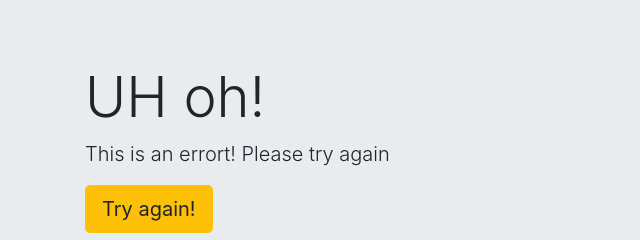
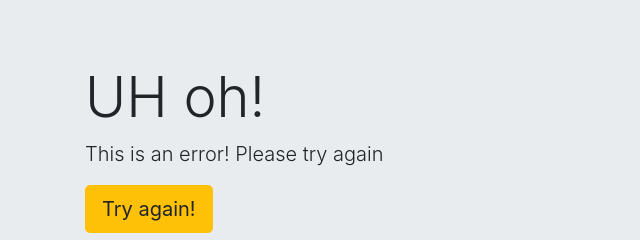
Before and after one commit to Verysatisfied/Newsletter-signup-, a website: page failure.html in a window 1280 px wide. Shown: the top 240 px of the page, 0-640 px from the left. Drawn offline with nearby package versions, Linux system fonts and the light colour scheme.

Commit message:
Create failure.html

```diff
--- a/failure.html
+++ b/failure.html
@@ -15,7 +15,7 @@
     <div class="jumbotron jumbotron-fluid">
         <div class="container">
             <h1 class="display-4">UH oh!</h1>
-            <p class="lead">This is an errort! Please try again</p>
+            <p class="lead">This is an error! Please try again</p>
             <form action="/failure" method="post">
                 <button class="btn btn-lg btn-warning" type="submit"> Try again!</button>
             </form>
```
